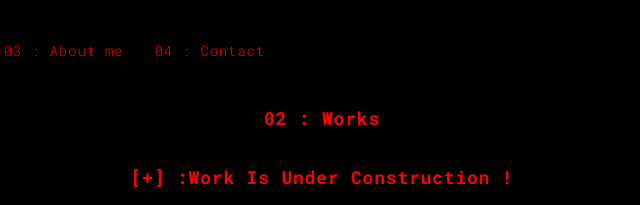
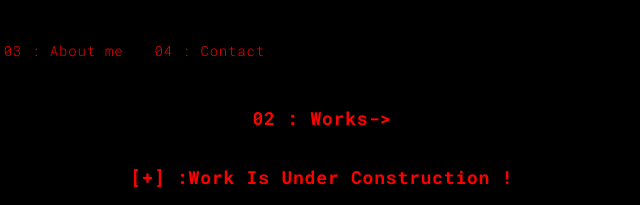
Before and after one commit to 4V474R101/Protsec, a plain HTML site: page works.html in a window 1280 px wide. Shown: the top 205 px of the page, 318-958 px from the left. Drawn offline with Linux system fonts and the light colour scheme.

Commit message:
works.html

```diff
--- a/works.html
+++ b/works.html
@@ -78,7 +78,7 @@
           <div class="col-sm-8 col-sm-offset-2 section-container-spacer">
             <div class="text-center">
             <div id="typing">
-              <h1 class="h2 " style="font-size: large;">02 : Works</h1><br>
+              <h1 class="h2 " style="font-size: large;">02 : Works-></h1><br>
               <h3 class="h2" id="typing"  style="font-size: large;">[+] :Work Is Under Construction !</h1>
               </div>
 
```
